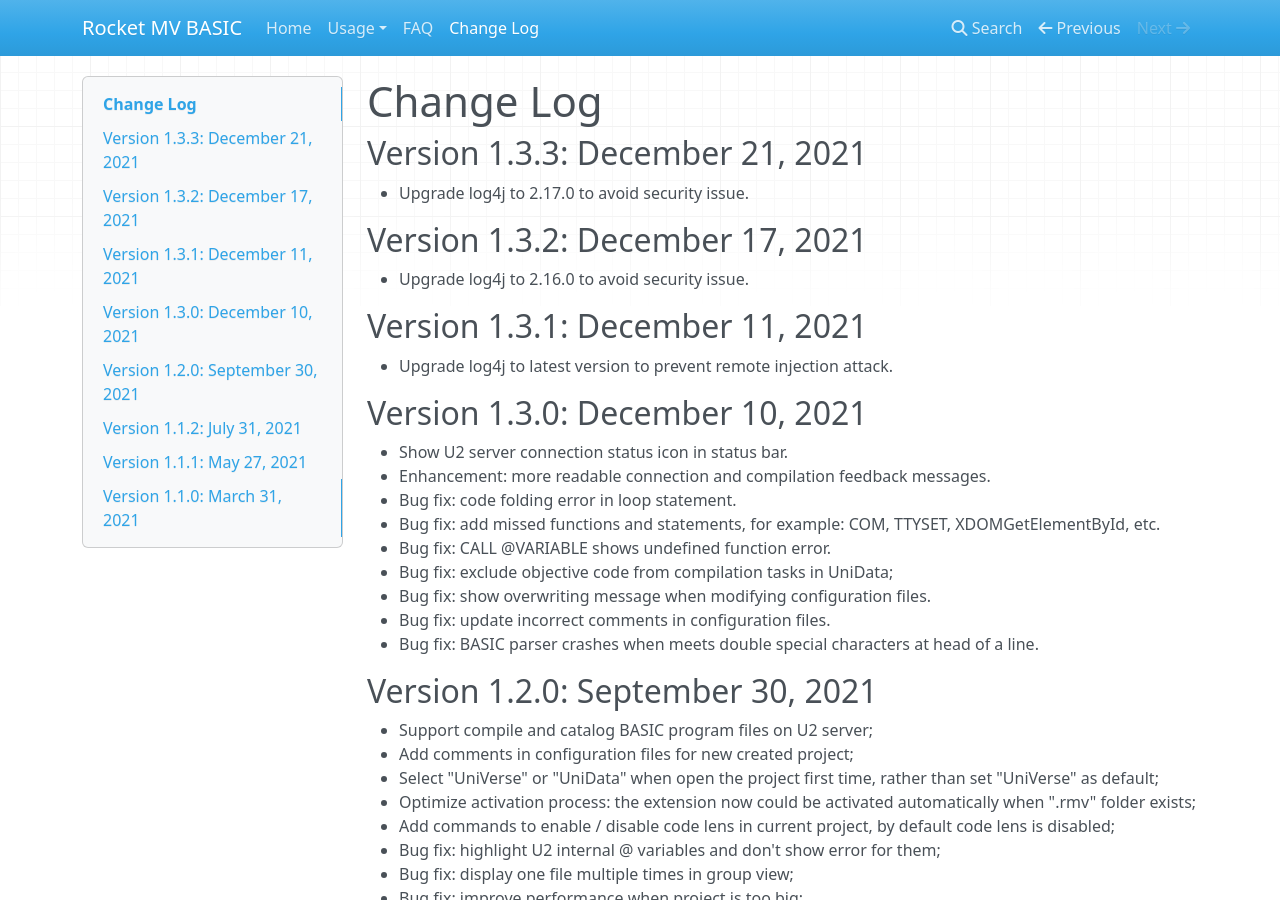
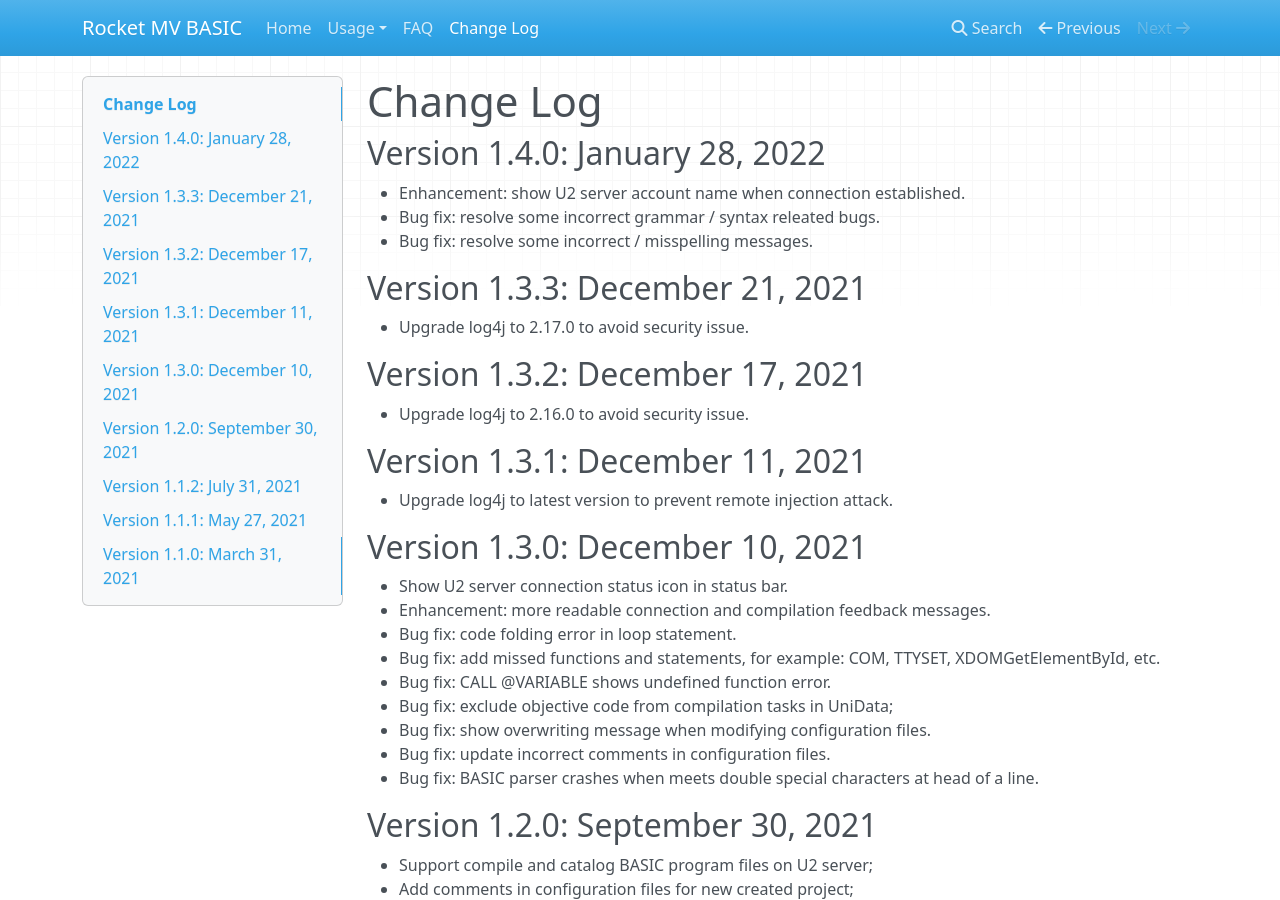
Before and after one commit to RocketSoftware/rocket-mvbasic, an MkDocs documentation site: the page built from docs/usage/CHANGELOG.md, in a window 1280 px wide and 900 px high. Built offline with MkDocs 1.6.1, drawn with Linux system fonts in a browser that asks for light colours; nearby versions of some CDN libraries.

Commit message:
Update CHANGELOG.md

```diff
--- a/docs/usage/CHANGELOG.md
+++ b/docs/usage/CHANGELOG.md
@@ -1,4 +1,10 @@
 # Change Log
+
+## Version 1.4.0: January 28, 2022
+
+- Enhancement: show U2 server account name when connection established.
+- Bug fix: resolve some incorrect grammar / syntax releated bugs.
+- Bug fix: resolve some incorrect / misspelling messages.
 
 ## Version 1.3.3: December 21, 2021
 
```
